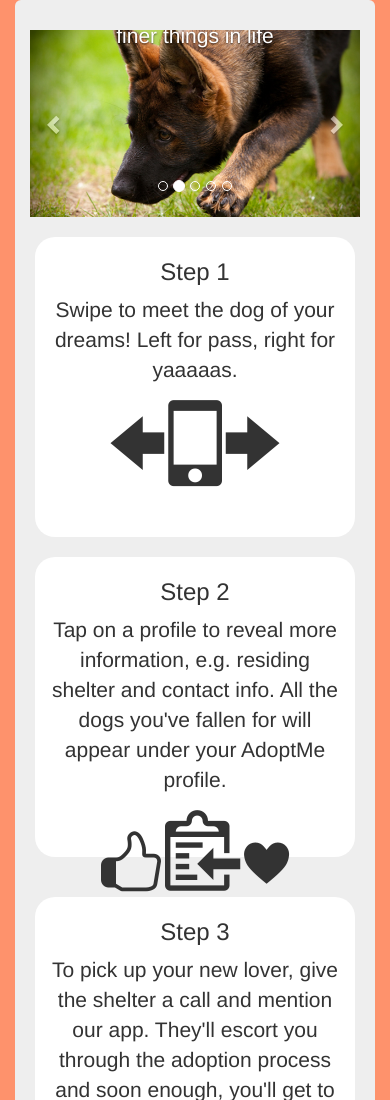
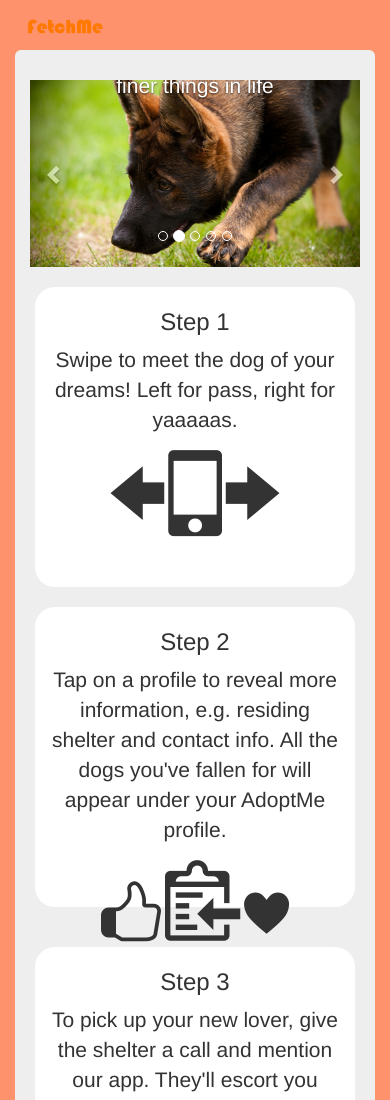
Before and after one commit to RobRoseKnows/adopt-me, a plain HTML site: page index.html in a window 390 px wide. Shown: the top 1100 px of the page. Drawn offline with nearby package versions, Linux system fonts and the light colour scheme.

Commit message:
Started navbar

```diff
--- a/index.html
+++ b/index.html
@@ -16,6 +16,22 @@
         background: rgba(254,100,46,.7) !important;
     }
 </style>
+
+
+    <!-- Bootstrap Navbar Implementation -->
+<div class="navbar-header">
+    <button type="button" class="navbar-toggle" data-toggle="collapse"
+            data-target=".navbar-ex1-collapse">
+        <span class="sr-only">Toggle navigation</span>
+        <span class="icon-bar"></span>
+        <span class="icon-bar"></span>
+        <span class="icon-bar"></span>
+    </button>
+    <a class="navbar-brand" rel="home" href="#" title="Buy Sell Rent Everyting">
+        <img style="max-width:100px; margin-top: -7px;"
+             src="images/logo.png">
+    </a>
+</div>
 
 <div class="container-fluid">
 
```
Also changed, not shown: images/logo.png (added).
